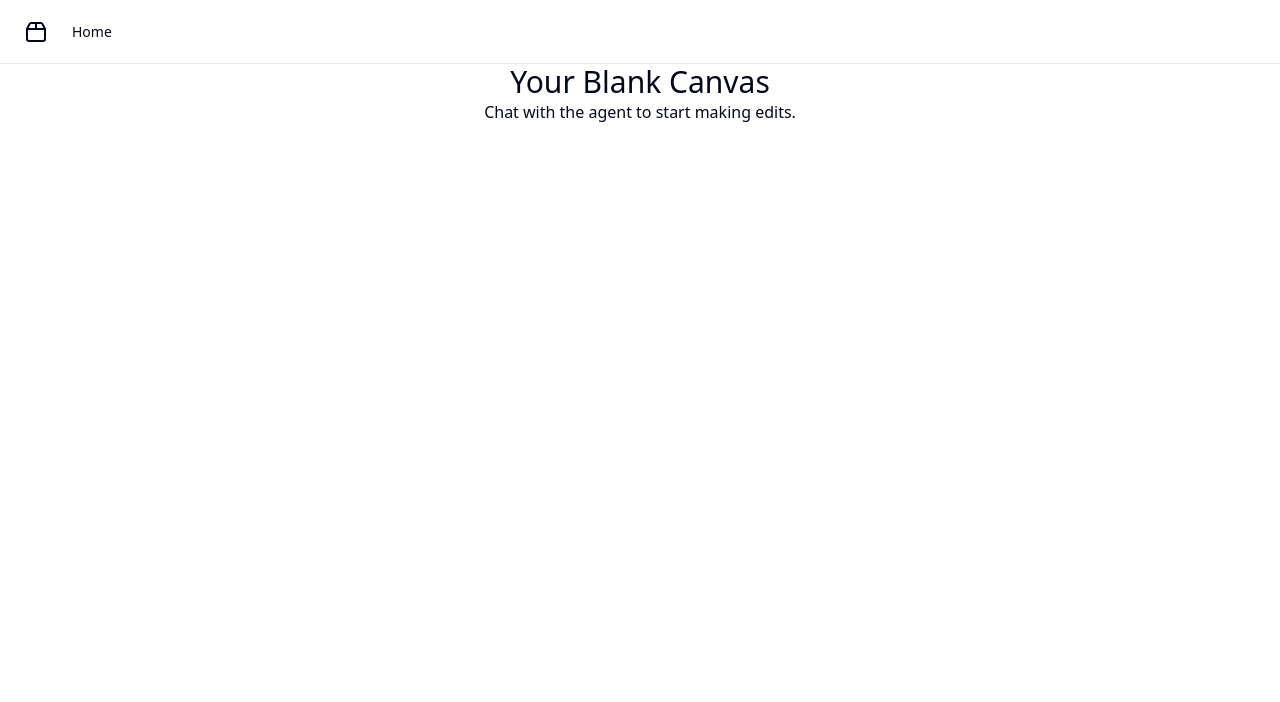
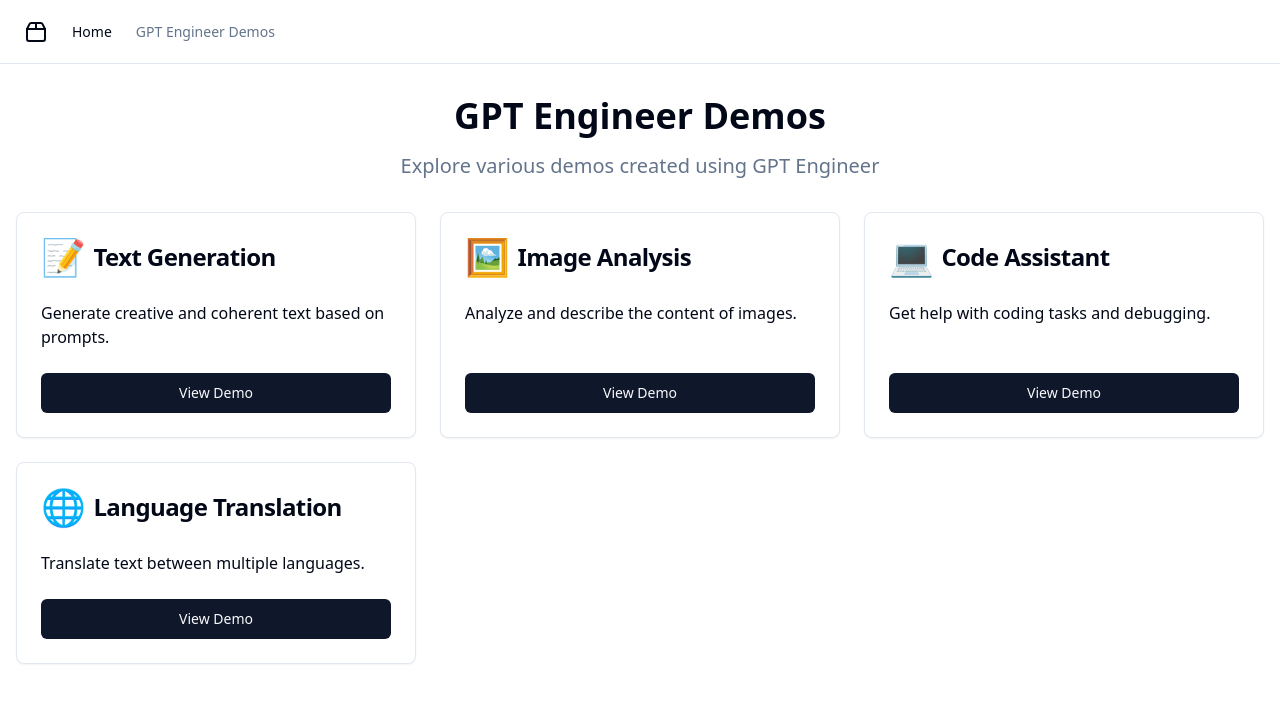
Before and after one commit to GPT-Engineer-App/gpt-engineer-demos-app, a React (Vite) app: page / in a window 1280 px wide. Shown: the top 702 px of the page. Built offline with nearby package versions, Linux system fonts and the light colour scheme.

Commit message:
Add GPT Engineer Demos app with index page and placeholder demo page

```diff
--- a/src/App.jsx
+++ b/src/App.jsx
@@ -2,8 +2,8 @@ import { Toaster } from "@/components/ui/sonner";
 import { TooltipProvider } from "@/components/ui/tooltip";
 import { QueryClient, QueryClientProvider } from "@tanstack/react-query";
 import { Route, BrowserRouter as Router, Routes } from "react-router-dom";
-import Layout from "./layouts/navbar"; // available: clean, navbar, sidebar
-import { navItems } from "./nav-items";
+import Layout from "./layouts/navbar";
+import { navItems, demoRoutes } from "./nav-items";
 
 const queryClient = new QueryClient();
 
@@ -18,6 +18,9 @@ const App = () => {
               {navItems.map((item) => (
                 <Route key={item.to} path={item.to} element={item.page} />
               ))}
+              {demoRoutes.map((route, index) => (
+                <Route key={index} path={route.path} element={route.element} />
+              ))}
             </Route>
           </Routes>
         </Router>
--- a/src/nav-items.jsx
+++ b/src/nav-items.jsx
@@ -1,9 +1,7 @@
-import { Home } from "lucide-react";
+import { Home, Cpu } from "lucide-react";
 import Index from "./pages/Index.jsx";
+import DemoPlaceholder from "./pages/DemoPlaceholder.jsx";
 
-/**
- * Central place for defining the navigation items. Used for navigation components and routing.
- */
 export const navItems = [
   {
     title: "Home",
@@ -11,4 +9,17 @@ export const navItems = [
     icon: <Home className="h-4 w-4" />,
     page: <Index />,
   },
+  {
+    title: "GPT Engineer Demos",
+    to: "/demos",
+    icon: <Cpu className="h-4 w-4" />,
+    page: <Index />,
+  },
 ];
+
+export const demoRoutes = [
+  {
+    path: "/demo/:demoId",
+    element: <DemoPlaceholder />,
+  },
+];
--- /dev/null
+++ b/src/pages/DemoPlaceholder.jsx
@@ -0,0 +1,19 @@
+import { useParams } from "react-router-dom";
+
+const DemoPlaceholder = () => {
+  const { demoId } = useParams();
+
+  return (
+    <div className="container mx-auto px-4 py-8">
+      <h1 className="text-4xl font-bold mb-4">
+        {demoId.split('-').map(word => word.charAt(0).toUpperCase() + word.slice(1)).join(' ')} Demo
+      </h1>
+      <p className="text-xl">
+        This is a placeholder page for the {demoId.split('-').map(word => word.charAt(0).toUpperCase() + word.slice(1)).join(' ')} demo.
+        The actual demo content will be implemented in the future.
+      </p>
+    </div>
+  );
+};
+
+export default DemoPlaceholder;
--- a/src/pages/Index.jsx
+++ b/src/pages/Index.jsx
@@ -1,10 +1,65 @@
-// Update this page (the content is just a fallback if you fail to update the page)
+import { Button } from "@/components/ui/button";
+import { Card, CardContent, CardFooter, CardHeader, CardTitle } from "@/components/ui/card";
+import { Link } from "react-router-dom";
+
+const dummyDemos = [
+  {
+    id: 1,
+    title: "Text Generation",
+    description: "Generate creative and coherent text based on prompts.",
+    icon: "📝",
+  },
+  {
+    id: 2,
+    title: "Image Analysis",
+    description: "Analyze and describe the content of images.",
+    icon: "🖼️",
+  },
+  {
+    id: 3,
+    title: "Code Assistant",
+    description: "Get help with coding tasks and debugging.",
+    icon: "💻",
+  },
+  {
+    id: 4,
+    title: "Language Translation",
+    description: "Translate text between multiple languages.",
+    icon: "🌐",
+  },
+];
+
+const DemoCard = ({ title, description, icon }) => (
+  <Card className="flex flex-col h-full">
+    <CardHeader>
+      <CardTitle className="flex items-center gap-2">
+        <span className="text-4xl">{icon}</span>
+        <span>{title}</span>
+      </CardTitle>
+    </CardHeader>
+    <CardContent className="flex-grow">
+      <p>{description}</p>
+    </CardContent>
+    <CardFooter>
+      <Button asChild className="w-full">
+        <Link to={`/demo/${title.toLowerCase().replace(/\s+/g, '-')}`}>View Demo</Link>
+      </Button>
+    </CardFooter>
+  </Card>
+);
 
 const Index = () => {
   return (
-    <div className="text-center">
-      <h1 className="text-3xl">Your Blank Canvas</h1>
-      <p>Chat with the agent to start making edits.</p>
+    <div className="container mx-auto px-4 py-8">
+      <h1 className="text-4xl font-bold text-center mb-4">GPT Engineer Demos</h1>
+      <p className="text-xl text-center text-muted-foreground mb-8">
+        Explore various demos created using GPT Engineer
+      </p>
+      <div className="grid grid-cols-1 md:grid-cols-2 lg:grid-cols-3 gap-6">
+        {dummyDemos.map((demo) => (
+          <DemoCard key={demo.id} {...demo} />
+        ))}
+      </div>
     </div>
   );
 };
```
